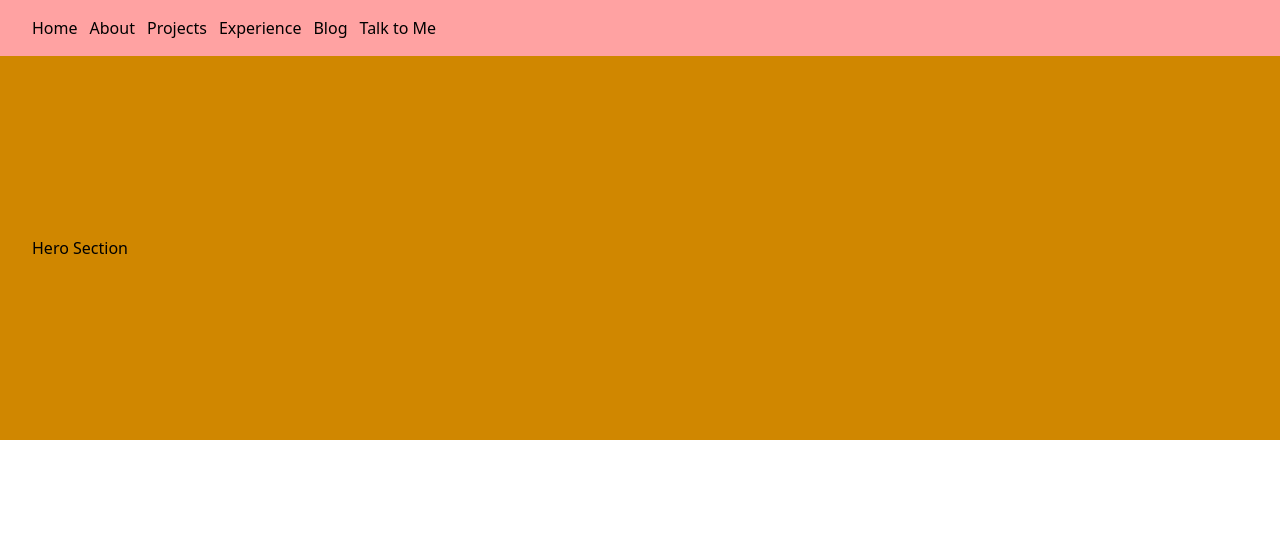
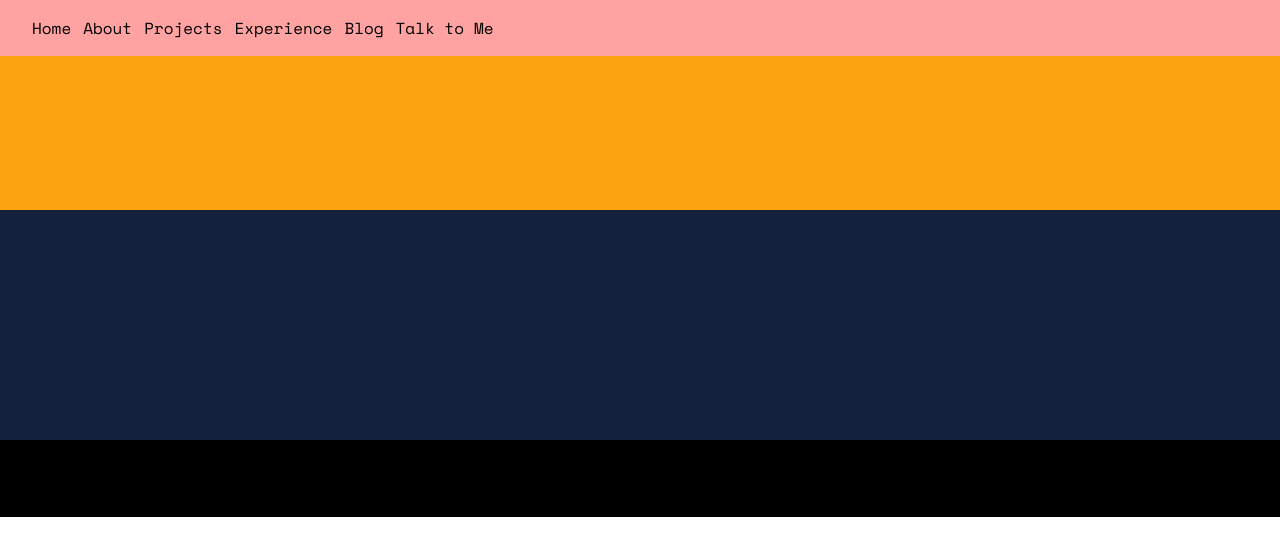
Before and after one commit to Waheed-Labib/Portfolio-with-vue.js, a Vue app: page / in a window 1280 px wide. Shown: the top 556 px of the page. Built offline with nearby package versions, Linux system fonts and the light colour scheme.

Commit message:
theme and font configuration

```diff
--- a/index.html
+++ b/index.html
@@ -5,7 +5,12 @@
   <meta charset="UTF-8" />
   <link rel="icon" type="image/svg+xml" href="/vite.svg" />
   <meta name="viewport" content="width=device-width, initial-scale=1.0" />
+  <link rel="preconnect" href="https://fonts.googleapis.com">
+  <link rel="preconnect" href="https://fonts.gstatic.com" crossorigin>
+  <link href="https://fonts.googleapis.com/css2?family=Space+Mono:ital,wght@0,400;0,700;1,400;1,700&display=swap"
+    rel="stylesheet">
   <link href="/src/style.css" rel="stylesheet">
+  <link href="/src/fonts.css" rel="stylesheet">
   <title>Waheed Labib - Portfolio</title>
 </head>
 
--- a/src/App.vue
+++ b/src/App.vue
@@ -3,7 +3,7 @@
 </script>
 
 <template>
-  <div >
+  <div class="space-mono-regular">
     <Navbar/>
     <router-view/>
   </div>
--- /dev/null
+++ b/src/fonts.css
@@ -0,0 +1,23 @@
+.space-mono-regular {
+    font-family: "Space Mono", monospace;
+    font-weight: 400;
+    font-style: normal;
+}
+
+.space-mono-bold {
+    font-family: "Space Mono", monospace;
+    font-weight: 700;
+    font-style: normal;
+}
+
+.space-mono-regular-italic {
+    font-family: "Space Mono", monospace;
+    font-weight: 400;
+    font-style: italic;
+}
+
+.space-mono-bold-italic {
+    font-family: "Space Mono", monospace;
+    font-weight: 700;
+    font-style: italic;
+}
--- a/src/pages/Home/Hero/Hero.vue
+++ b/src/pages/Home/Hero/Hero.vue
@@ -1,5 +1,13 @@
 <template>
-    <div class="h-96 bg-yellow-600 flex items-center p-8">
-       Hero Section
+    <div class="h-96">
+       <div class="bg-(--primary) h-2/5">
+
+       </div>
+
+       <div class="bg-(--background-low) h-3/5">
+       </div>
+
+       <div class="bg-(--background-high) h-1/5">
+       </div>
     </div>
 </template>
--- a/src/style.css
+++ b/src/style.css
@@ -1 +1,11 @@
 @import "tailwindcss";
+
+:root {
+
+    --primary: #fca311;
+    --background-high: #000;
+    --background-low: #14213d;
+    --text-high: #fff;
+    --text-low: #e5e5e5;
+
+}
```
